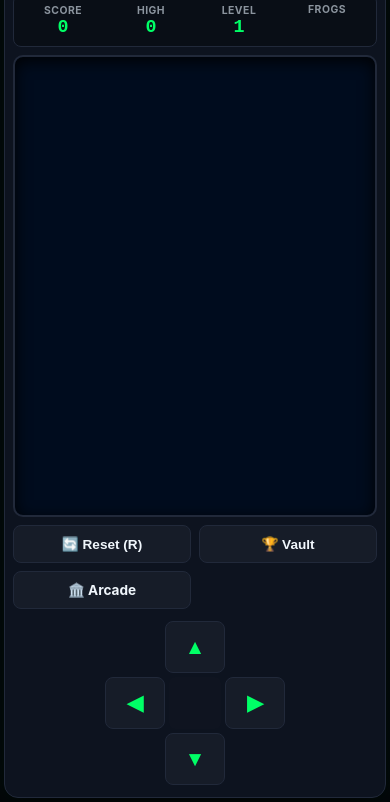
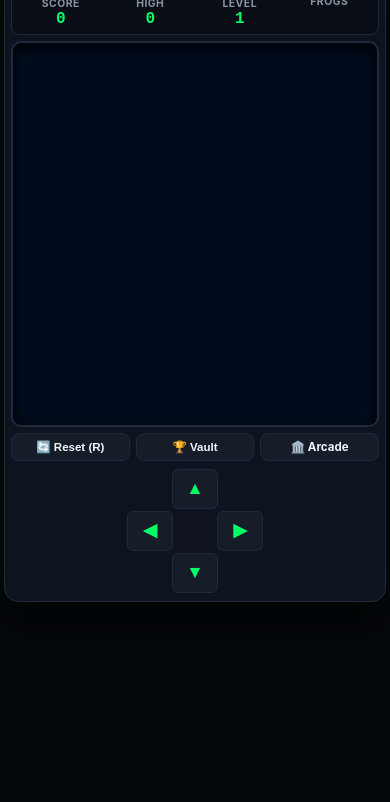
Before and after one commit to RPDevs-Builds/games, a plain HTML site: page frogger/index.html in a window 390 px wide. Shown: the part 55-857 px from the top of the page. Drawn offline with Linux system fonts and the light colour scheme.

Commit message:
fix(ui): resolve button clipping and responsive layout across snake, frogger, and retro arcade titles

```diff
--- a/frogger/style.css
+++ b/frogger/style.css
@@ -217,8 +217,8 @@ body {
 /* Control Actions Bar */
 .actions-row {
   display: grid;
-  grid-template-columns: 1fr 1fr;
-  gap: 8px;
+  grid-template-columns: repeat(3, 1fr);
+  gap: 6px;
 }
 
 .action-btn {
@@ -301,18 +301,59 @@ body {
 @media (max-width: 480px) {
   body {
     padding: 4px;
+    align-items: flex-start;
   }
   .arcade-cabinet {
-    padding: 8px;
-    gap: 8px;
+    padding: 6px;
+    gap: 6px;
+    max-height: 100vh;
+  }
+  .cabinet-header {
+    padding: 0 2px;
+  }
+  .cabinet-title {
+    font-size: 1rem;
+  }
+  .metrics-panel {
+    padding: 4px 6px;
+    gap: 4px;
+  }
+  .metric-val {
+    font-size: 1rem;
+  }
+  .arena-well {
+    max-height: 48vh;
+    display: flex;
+    justify-content: center;
+    align-items: center;
+  }
+  .canvas-wrapper {
+    max-height: 48vh;
+    width: auto;
+    aspect-ratio: 11 / 14;
+    height: 100%;
+  }
+  .action-btn {
+    padding: 6px 4px;
+    font-size: 0.72rem;
+  }
+  .touch-bar {
+    padding: 2px 0;
+  }
+  .dpad-container {
+    gap: 2px;
+  }
+  .dpad-middle {
+    gap: 2px;
   }
   .dpad-btn {
-    width: 60px;
-    height: 52px;
-    font-size: 1.3rem;
+    width: 46px;
+    height: 40px;
+    font-size: 1.1rem;
+    border-radius: 6px;
   }
   .dpad-center {
-    width: 52px;
-    height: 52px;
+    width: 40px;
+    height: 40px;
   }
 }
--- a/lightcycles/style.css
+++ b/lightcycles/style.css
@@ -254,3 +254,23 @@ body {
     display: grid;
   }
 }
+
+@media (max-width: 480px) {
+  body {
+    padding: 6px;
+  }
+  .console-header {
+    padding: 6px 8px;
+    gap: 6px;
+  }
+  .console-title {
+    font-size: 0.95rem;
+  }
+  .header-actions {
+    gap: 4px;
+  }
+  .icon-btn {
+    padding: 4px 6px;
+    font-size: 0.7rem;
+  }
+}
--- a/missilecommand/style.css
+++ b/missilecommand/style.css
@@ -198,3 +198,23 @@ body {
   font-size: 0.72rem;
   color: #8b949e;
 }
+
+@media (max-width: 480px) {
+  body {
+    padding: 6px;
+  }
+  .console-header {
+    padding: 6px 8px;
+    gap: 6px;
+  }
+  .console-title {
+    font-size: 0.95rem;
+  }
+  .header-actions {
+    gap: 4px;
+  }
+  .icon-btn {
+    padding: 4px 6px;
+    font-size: 0.7rem;
+  }
+}
--- a/othello/style.css
+++ b/othello/style.css
@@ -266,3 +266,23 @@ body {
   box-shadow: 0 0 6px rgba(0, 240, 255, 0.6);
   pointer-events: none;
 }
+
+@media (max-width: 480px) {
+  body {
+    padding: 6px;
+  }
+  .console-header {
+    padding: 6px 8px;
+    gap: 6px;
+  }
+  .console-title {
+    font-size: 0.95rem;
+  }
+  .header-actions {
+    gap: 4px;
+  }
+  .icon-btn {
+    padding: 4px 6px;
+    font-size: 0.7rem;
+  }
+}
```
Also changed, not shown: snake/style.css (+20 -5 lines), 2 other files.
